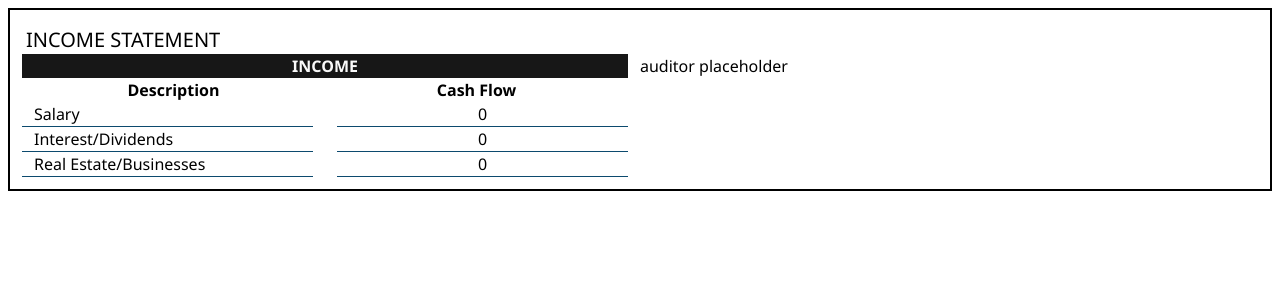
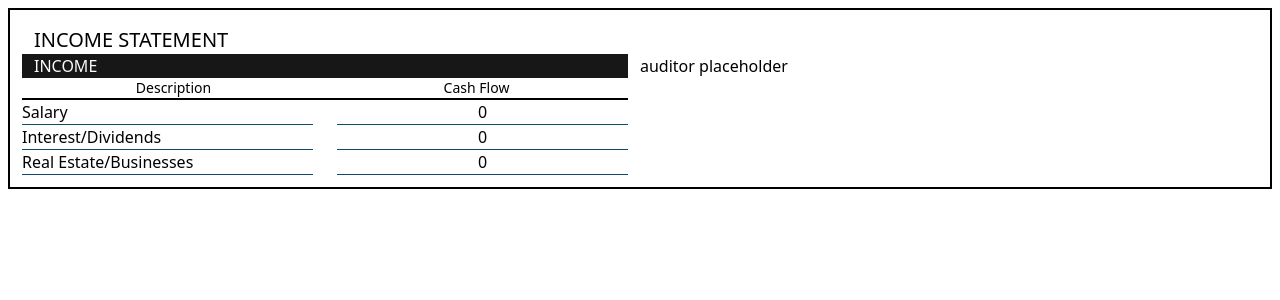
Before and after one commit to crypt096/richdad-financial-statement, a Vue app in the folder frontend/: page / in a window 1280 px wide. Shown: the top 300 px of the page. Built offline with nearby package versions, Linux system fonts and the light colour scheme.

Commit message:
feature-fe-income-component

```diff
--- a/frontend/src/components/Income.vue
+++ b/frontend/src/components/Income.vue
@@ -2,21 +2,21 @@
 <template>
   <div class="grid grid-cols-2 mx-3 pb-3">
     <div
-      class="col-span-2 grid justify-items-center bg-neutral-900 text-neutral-50 font-bold"
+      class="col-span-2 grid bg-neutral-900 pl-3 text-neutral-50"
     >
       INCOME
     </div>
-    <div class="grid justify-items-center font-bold">Description</div>
-    <div class="grid justify-items-center font-bold">Cash Flow</div>
-    <div class="grid justify-items-start border-b border-sky-900 mr-3 pl-3">
+    <div class="grid justify-items-center text-sm border-b-2 border-black">Description</div>
+    <div class="grid justify-items-center text-sm border-b-2 border-black">Cash Flow</div>
+    <div class="grid justify-items-start border-b border-sky-900 mr-3">
       Salary
     </div>
     <div class="grid justify-items-center border-b border-sky-900 ml-3">0</div>
-    <div class="grid justify-items-start border-b border-sky-900 mr-3 pl-3">
+    <div class="grid justify-items-start border-b border-sky-900 mr-3">
       Interest/Dividends
     </div>
     <div class="grid justify-items-center border-b border-sky-900 ml-3">0</div>
-    <div class="grid justify-items-start border-b border-sky-900 mr-3 pl-3">
+    <div class="grid justify-items-start border-b border-sky-900 mr-3">
       Real Estate/Businesses
     </div>
     <div class="grid justify-items-center border-b border-sky-900 ml-3">0</div>
--- a/frontend/src/components/IncomeStatementLayout.vue
+++ b/frontend/src/components/IncomeStatementLayout.vue
@@ -8,7 +8,7 @@
   </div> -->
 
   <div class="m-2 border-2 border-black">
-    <div class="pt-4 pl-4 text-xl font-medium uppercase">Income Statement</div>
+    <div class="pt-4 pl-4 ml-2 text-xl font-medium uppercase">Income Statement</div>
 
     <div class="flex flex-row">
       <div class="income w-max flex-1">
--- a/frontend/src/style.css
+++ b/frontend/src/style.css
@@ -1,3 +1,9 @@
 @tailwind base;
 @tailwind components;
 @tailwind utilities;
+
+@layer base {
+    html {
+      font-family: Montserrat, system-ui, sans-serif;
+    }
+  }
--- a/frontend/tailwind.config.js
+++ b/frontend/tailwind.config.js
@@ -5,7 +5,7 @@ module.exports = {
     "./src/**/*.{vue,js,ts,jsx,tsx}"],
   theme: {
     fontFamily: {
-      'sans': ["Segoe UI"]
+      'sans': ["Montserrat"]
     },
     extend: {},
   },
```
